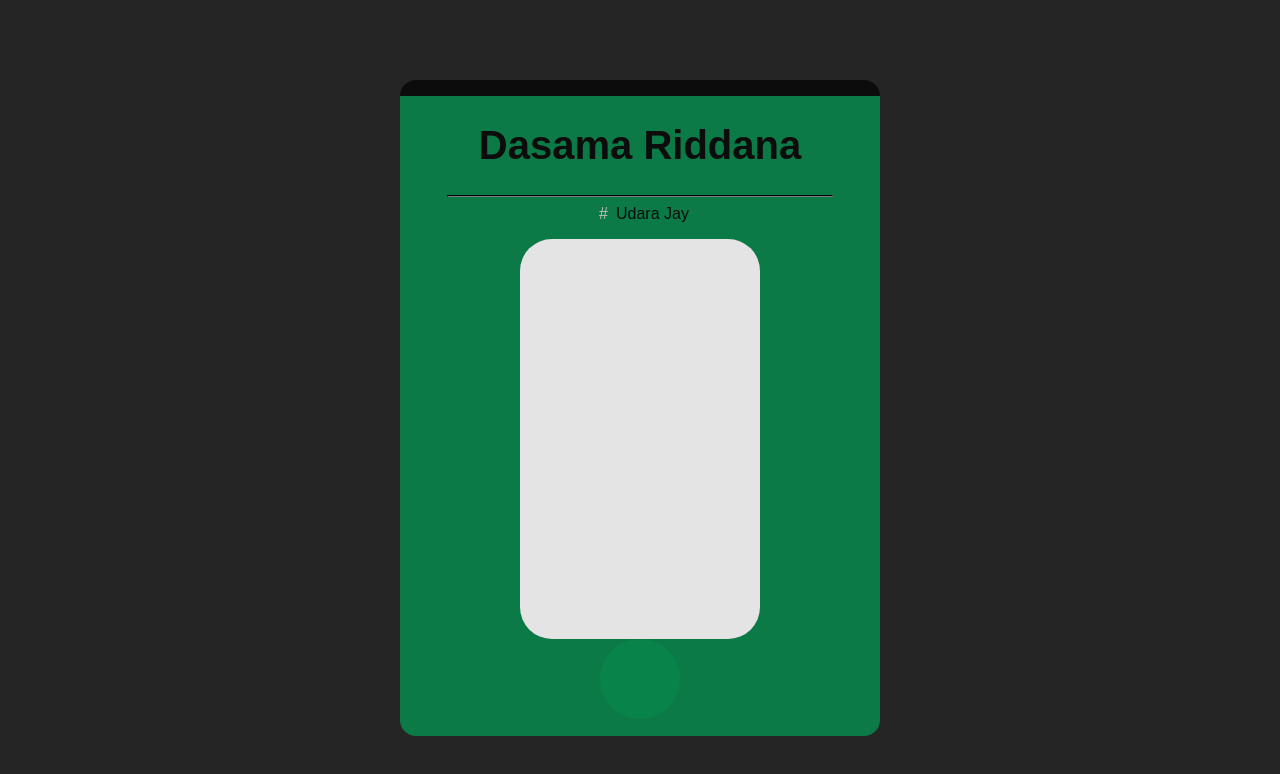
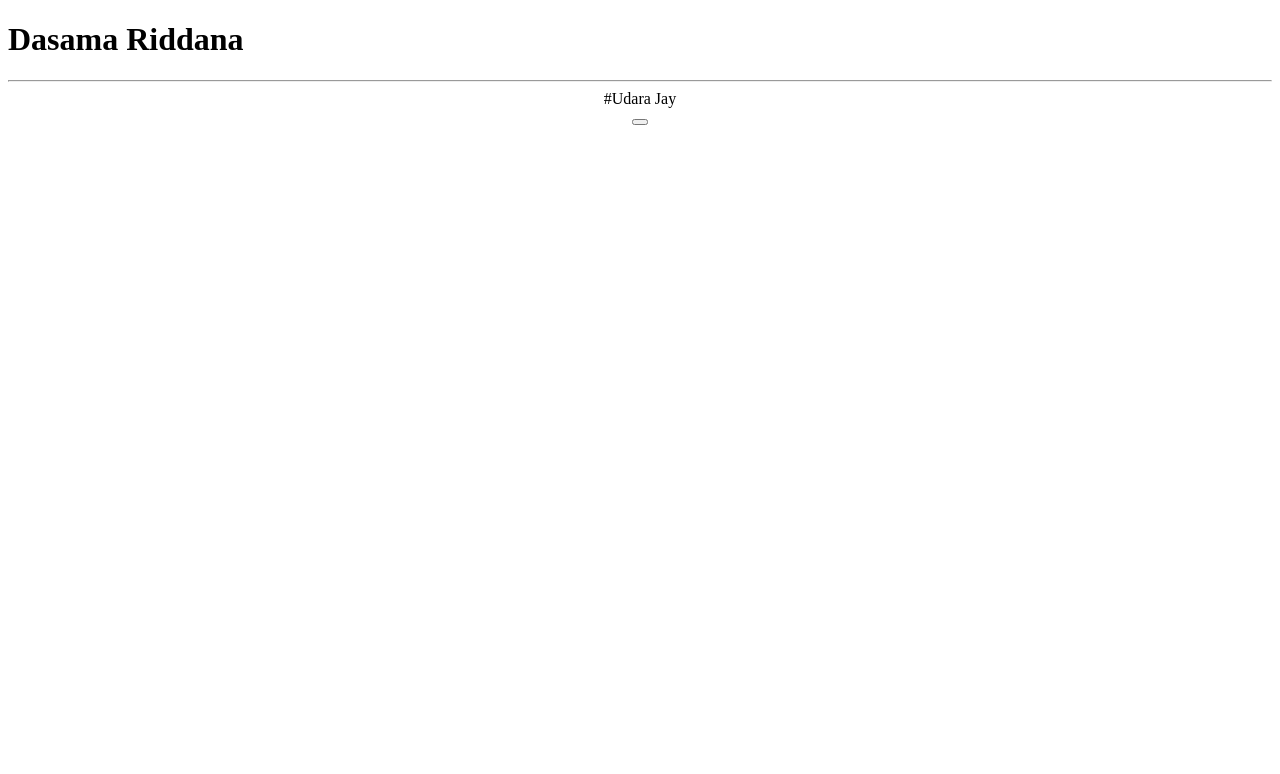
Before and after one commit to NekshaDeSilva/SpotifyMusicx, a plain HTML site: page index.html in a window 1280 px wide. Drawn offline with Linux system fonts and the light colour scheme; files that its build step writes are made by us from their sources.

Commit message:
style.css

```diff
--- a/style.css
+++ b/style.css
@@ -1,187 +1,2 @@
-/*All Made For WebCoders, By Neksha DeSilva www.github.com/nekshadesilva*/
-body{
-    background-color:  rgb(37, 37, 37);
-    background-image: url(../img/YdBO.gif);
-    background-size: cover;
-    background-repeat: no-repeat;
-    overflow-y: hidden;
-    animation: bacc 5s infinite;
-}
-.box{
-    width:30rem;
-    height: 80vh;
-    background-color: rgba(8, 134, 75, 0.884);
-    border-radius: 2vh;
-    border-top: 1rem solid rgb(12, 12, 12);
-    transition: 1s;
-
-}
-.boxc{
-    width: 100%;
-    height: 100vh;
-    display: flex;
-    justify-content: center;
-    align-items:center ;
-}
-.song{
-    font-size: 250%;
-    text-align: center;
-    font-family: Arial, Helvetica, sans-serif;
-    color: rgb(12, 12, 12);
-}
-.artist{
-    font-size: 1rem;
-    text-align: center;
-    font-family: Arial, Helvetica, sans-serif;
-    color: rgb(12, 12, 12);
-}
-.lineend{
-   border-color: rgb(37, 37, 37);
-    border-radius: 1rem;
-    width: 80%;
-}
-.musicimg{
-    width: 30vh;
-    height: 50vh;
-    background-color:rgb(228, 228, 228);
-    border-radius: 2rem;
-    background-image: url(../img/roberto-nickson-5ui0tfMC5ts-unsplash.jpg);
-    background-position: center;
-    background-size: cover;
-    background-repeat: no-repeat;
-    margin-top: 1rem;
-}
-.box:hover{
-    transition: 1s;
-    animation: boxsha 2s infinite;
-
-}
-.box:hover h1{
-
-    animation: textsha 2s infinite;
-}
-.box:hover span{
-
-    animation: textsha 2s infinite;
-}
-.box:hover hr{
-
-    animation:hrsha 2s infinite;
-}
-.box:hover .musicimg{
-    animation: imgsha 2s infinite;
-}
-@keyframes boxsha {
-    0%{
-
-    }
-    50%{
-        box-shadow: 0 0 10vh rgb(0, 0, 0);
-        transform: scale(.9);
-        background-color: transparent;
-        color: rgb(8, 134, 75);
-        border-color: transparent;
-    }
-
-}
-@keyframes textsha {
-    0%{
-        color: rgb(10, 10, 10);
-    }
-    50%{
-
-        color: rgb(8, 134, 75);
-
-    }
-    100%{
-        color: rgb(10, 10, 10);
-    }
-}
-@keyframes hrsha {
-    0%{
-        border-color: rgb(10, 10, 10);
-    }
-    50%{
-
-        border-color: rgb(8, 134, 75);
-
-    }
-    100%{
-        border-color: rgb(10, 10, 10);
-    }
-}
-@keyframes imgsha {
-    0%{
-
-    }
-    50%{
-
-        background-image:linear-gradient(rgba(151, 19, 19, 0.24),rgba(0, 0, 0, 0.589)), url(../img/roberto-nickson-5ui0tfMC5ts-unsplash.jpg);
-
-    }
-
-}
-.playbtn{
-    width: 5rem;
-    height: 5rem;
-    background-color: rgba(8, 134, 75, 0.884);
-    border-radius: 100%;
-    transition: 1s;
-    cursor: pointer;
-    border: 0;
-    background-image: url(../img/slow_motion_video_FILL0_wght400_GRAD0_opsz48.png);
-    background-position: center;
-    background-repeat: no-repeat;
-
-}
-.playbtn:focus{
-
-    outline:3rem solid rgb(8, 134, 75);
-    border: 0;
-    outline-offset: -2rem;
-}
-::selection{
-    background-color: rgba(8, 134, 75, 0.884);
-    color: black;
-}
-.special{
-    background-color: transparent;
-    border-radius: .6vh;
-    padding: 1vh;
-    color: silver;
-    animation: colorr 2s infinite;
-}
-@keyframes colorr {
-    0%{
-        color: black;
-
-    }
-    50%{
-        color: silver;
-
-    }
-    100%{
-        color: black;
-    }
-}
-.webc{
-    width:  5vh;
-    height: 5vh;
-    background-image: url(../img/Untitled-1.png);
-    border-radius: 100%;
-   background-position: center;
-   background-repeat: no-repeat;
-   background-size: cover;
-   position: fixed;
-}
-@keyframes bacc {
-    0%{
-        background-color: rgb(37, 37, 37);
-    }
-    50%{
-        background-color: rgb(189, 63, 13);
-    }
-    100%{
-        background-color: rgb(37, 37, 37);
-    }
-}
+//CSS Removed
+##2024-05-02-19-24
```
